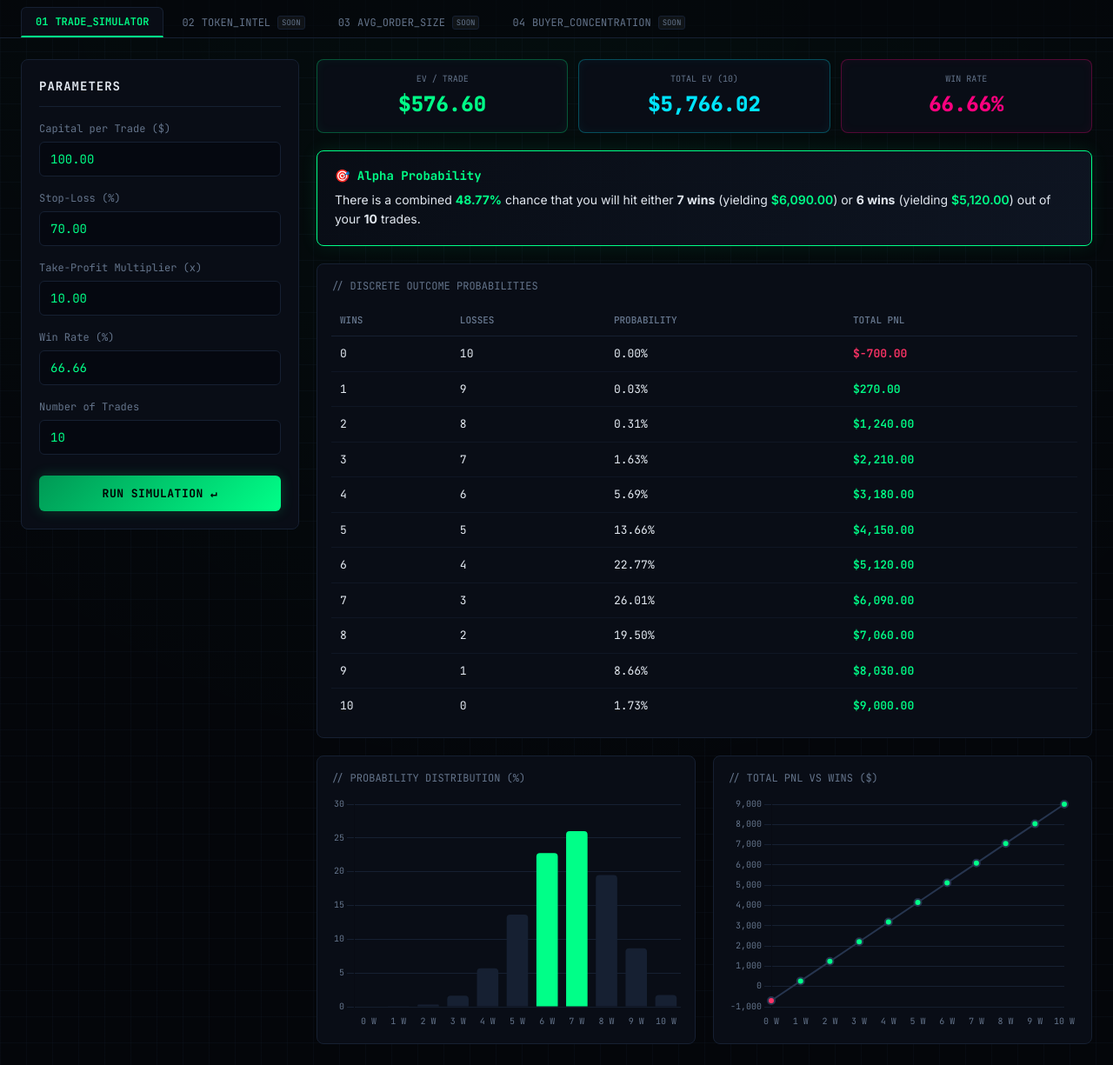
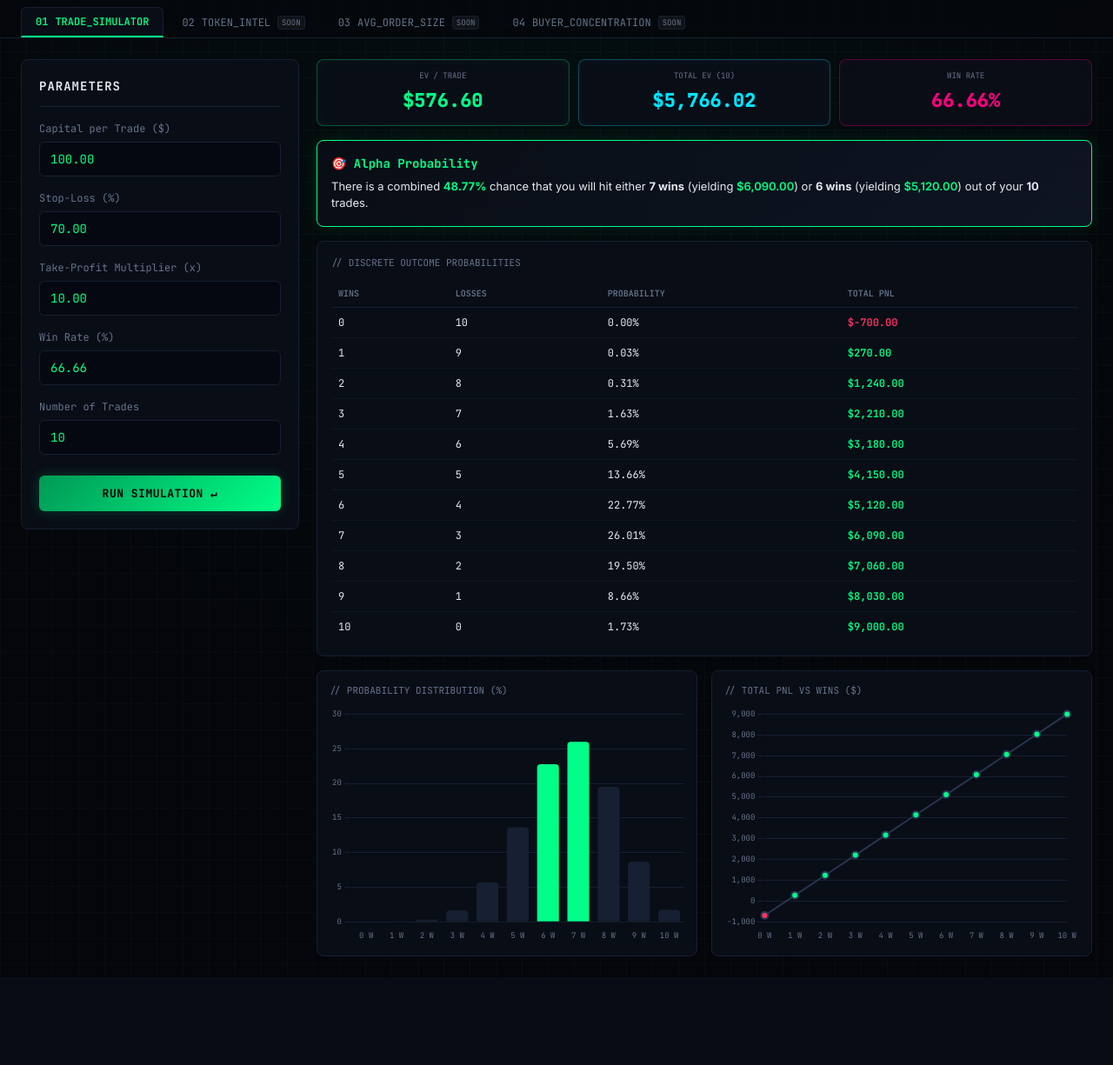
Before and after one commit to Erin-Blockchain/trade_simulator, a Flask app: page / in a window 1280 px wide. Shown: the part 61-1286 px from the top of the page at 87% size. After the commit the page ends 1161 px from the top, so only its background shows below. Run offline with Flask 3, Linux system fonts and the light colour scheme.

Commit message:
update mobile

```diff
--- a/templates/index.html
+++ b/templates/index.html
@@ -2,7 +2,7 @@
 <html lang="en">
 <head>
     <meta charset="UTF-8">
-    <meta name="viewport" content="width=device-width, initial-scale=1.0">
+    <meta name="viewport" content="width=device-width, initial-scale=1.0, maximum-scale=1.0, user-scalable=no">
     <title>SEEKAL // Terminal</title>
     <!-- Fonts -->
     <link rel="preconnect" href="https://fonts.googleapis.com">
@@ -37,6 +37,7 @@
             min-height: 100vh;
             display: flex;
             flex-direction: column;
+            overflow-x: hidden;
             background-image:
                 radial-gradient(circle at 50% 0%, rgba(0, 255, 136, 0.03) 0%, transparent 70%),
                 linear-gradient(rgba(22, 32, 50, 0.2) 1px, transparent 1px),
@@ -286,28 +288,29 @@
         .btn-primary:hover { opacity: 0.9; transform: translateY(-1px); box-shadow: 0 0 20px rgba(0, 255, 136, 0.4); }
 
         /* --- Main Content Area --- */
-        .main-content { display: flex; flex-direction: column; gap: 20px; }
+        .main-content { display: flex; flex-direction: column; gap: 16px; min-width: 0; }
 
-        /* Metrics Grid: Single line horizontally across all viewports */
+        /* Metrics Grid: Single line horizontally */
         .metrics-grid {
             display: grid;
             grid-template-columns: repeat(3, 1fr);
-            gap: 12px;
+            gap: 10px;
         }
 
         .metric-card {
             background-color: var(--bg-card);
             border: 1px solid var(--border-color);
             border-radius: 8px;
-            padding: 14px 10px;
+            padding: 12px 8px;
             text-align: center;
+            min-width: 0;
         }
         .metric-card.green { border-color: rgba(0, 255, 136, 0.3); box-shadow: inset 0 0 12px rgba(0, 255, 136, 0.05); }
         .metric-card.cyan { border-color: rgba(0, 229, 255, 0.3); box-shadow: inset 0 0 12px rgba(0, 229, 255, 0.05); }
         .metric-card.pink { border-color: rgba(255, 0, 127, 0.3); box-shadow: inset 0 0 12px rgba(255, 0, 127, 0.05); }
 
-        .metric-label { font-size: 10px; color: var(--text-muted); font-family: var(--font-mono); text-transform: uppercase; margin-bottom: 4px; white-space: nowrap; overflow: hidden; text-overflow: ellipsis; }
-        .metric-value { font-family: var(--font-mono); font-size: clamp(14px, 3vw, 24px); font-weight: 800; }
+        .metric-label { font-size: 9px; color: var(--text-muted); font-family: var(--font-mono); text-transform: uppercase; margin-bottom: 4px; white-space: nowrap; overflow: hidden; text-overflow: ellipsis; }
+        .metric-value { font-family: var(--font-mono); font-size: clamp(12px, 2.5vw, 22px); font-weight: 800; white-space: nowrap; overflow: hidden; text-overflow: ellipsis; }
         .metric-card.green .metric-value { color: var(--neon-green); }
         .metric-card.cyan .metric-value { color: var(--neon-cyan); }
         .metric-card.pink .metric-value { color: var(--neon-pink); }
@@ -317,36 +320,35 @@
             background: linear-gradient(135deg, rgba(9, 13, 22, 0.9), rgba(15, 22, 36, 0.9));
             border: 1px solid var(--neon-green);
             border-radius: 8px;
-            padding: 18px 20px;
+            padding: 16px;
             box-shadow: 0 0 20px rgba(0, 255, 136, 0.1);
         }
         .insight-title { color: var(--neon-green); font-family: var(--font-mono); font-weight: 700; font-size: 14px; margin-bottom: 6px; display: flex; align-items: center; gap: 8px; }
-        .insight-text { color: var(--text-main); font-size: 14px; line-height: 1.6; }
+        .insight-text { color: var(--text-main); font-size: 13px; line-height: 1.5; }
 
         /* Table placed before charts */
-        .table-box { background-color: var(--bg-card); border: 1px solid var(--border-color); border-radius: 8px; padding: 16px; overflow-x: auto; }
-        table { width: 100%; border-collapse: collapse; font-family: var(--font-mono); font-size: 13px; text-align: left; }
-        th { color: var(--text-muted); padding: 10px; border-bottom: 1px solid var(--border-color); font-weight: 600; font-size: 11px; text-transform: uppercase; }
-        td { padding: 10px; border-bottom: 1px solid rgba(22, 32, 50, 0.5); }
+        .table-box { background-color: var(--bg-card); border: 1px solid var(--border-color); border-radius: 8px; padding: 16px; overflow-x: auto; width: 100%; }
+        table { width: 100%; border-collapse: collapse; font-family: var(--font-mono); font-size: 12px; text-align: left; }
+        th { color: var(--text-muted); padding: 8px; border-bottom: 1px solid var(--border-color); font-weight: 600; font-size: 10px; text-transform: uppercase; }
+        td { padding: 8px; border-bottom: 1px solid rgba(22, 32, 50, 0.5); }
         tr:last-child td { border-bottom: none; }
         .val-profit { color: var(--neon-green); font-weight: 600; }
         .val-loss { color: var(--neon-red); font-weight: 600; }
 
-        /* Charts Container: Side by side layout */
+        /* Charts Container: Side by side layout without forcing overflow */
         .charts-grid {
             display: grid;
             grid-template-columns: 1fr 1fr;
-            gap: 20px;
+            gap: 16px;
+            width: 100%;
         }
         @media (max-width: 768px) {
             .charts-grid {
-                grid-template-columns: repeat(2, minmax(260px, 1fr));
-                overflow-x: auto;
-                padding-bottom: 8px;
+                grid-template-columns: 1fr;
             }
         }
-        .chart-box { background-color: var(--bg-card); border: 1px solid var(--border-color); border-radius: 8px; padding: 16px; min-width: 0; }
-        .chart-title { font-family: var(--font-mono); font-size: 12px; color: var(--text-muted); margin-bottom: 12px; text-transform: uppercase; }
+        .chart-box { background-color: var(--bg-card); border: 1px solid var(--border-color); border-radius: 8px; padding: 14px; min-width: 0; width: 100%; }
+        .chart-title { font-family: var(--font-mono); font-size: 11px; color: var(--text-muted); margin-bottom: 10px; text-transform: uppercase; }
 
         /* Lock Screen Placeholder */
         .locked-view {
@@ -590,7 +591,7 @@
             barChartInstance = new Chart(ctx, {
                 type: 'bar',
                 data: { labels: labels, datasets: [{ data: data, backgroundColor: bgColors, borderRadius: 4 }] },
-                options: { responsive: true, plugins: { legend: { display: false } }, scales: { x: { ticks: { color: '#64748b', font: { family: 'JetBrains Mono', size: 10 } }, grid: { display: false } }, y: { ticks: { color: '#64748b', font: { family: 'JetBrains Mono', size: 10 } }, grid: { color: '#162032' } } } }
+                options: { responsive: true, maintainAspectRatio: true, plugins: { legend: { display: false } }, scales: { x: { ticks: { color: '#64748b', font: { family: 'JetBrains Mono', size: 9 } }, grid: { display: false } }, y: { ticks: { color: '#64748b', font: { family: 'JetBrains Mono', size: 9 } }, grid: { color: '#162032' } } } }
             });
         }
 
@@ -605,7 +606,7 @@
             lineChartInstance = new Chart(ctx, {
                 type: 'line',
                 data: { labels: labels, datasets: [{ data: data, borderColor: '#26354f', borderWidth: 2, pointBackgroundColor: pointColors, pointRadius: 4 }] },
-                options: { responsive: true, plugins: { legend: { display: false } }, scales: { x: { ticks: { color: '#64748b', font: { family: 'JetBrains Mono', size: 10 } }, grid: { display: false } }, y: { ticks: { color: '#64748b', font: { family: 'JetBrains Mono', size: 10 } }, grid: { color: '#162032' } } } }
+                options: { responsive: true, maintainAspectRatio: true, plugins: { legend: { display: false } }, scales: { x: { ticks: { color: '#64748b', font: { family: 'JetBrains Mono', size: 9 } }, grid: { display: false } }, y: { ticks: { color: '#64748b', font: { family: 'JetBrains Mono', size: 9 } }, grid: { color: '#162032' } } } }
             });
         }
 
```
Also changed, not shown: other parts of templates/index.html (+21 -21 lines).
